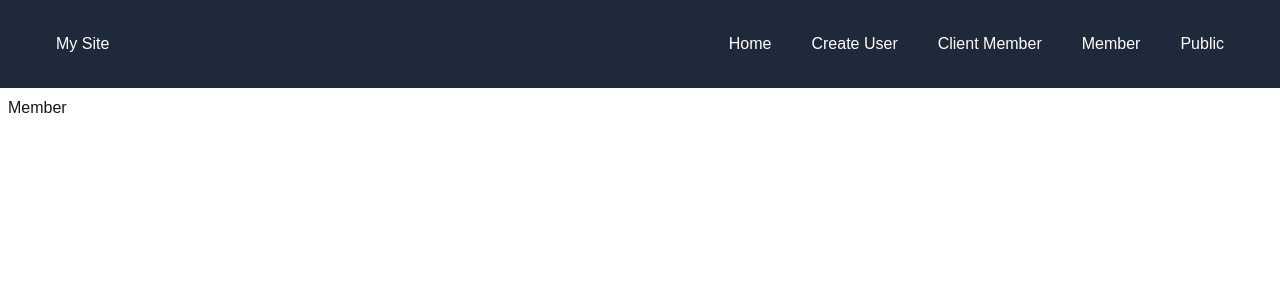
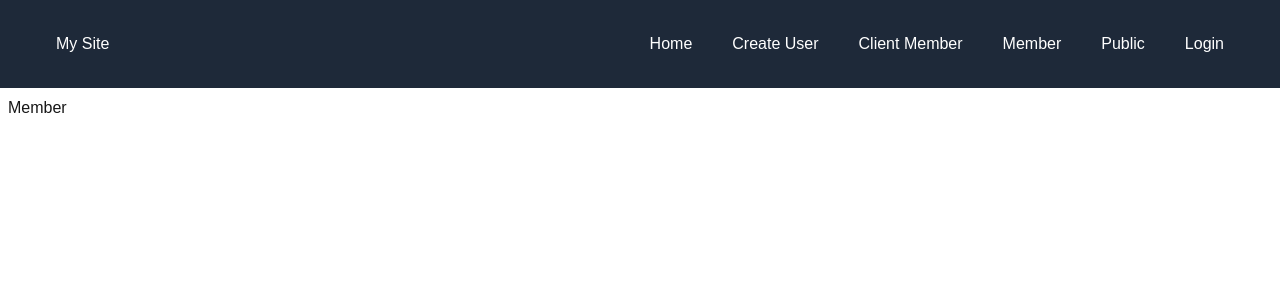
Before and after one commit to karthikvishal-s/NextAuth, a Next.js app: page /Member in a window 1280 px wide. Shown: the top 300 px of the page. Built offline with nearby package versions, Linux system fonts and the light colour scheme; no server answers.

Commit message:
env variables added and tried connection but failed

```diff
--- a/app/(components)/Nav.jsx
+++ b/app/(components)/Nav.jsx
@@ -1,7 +1,11 @@
 import Link from 'next/link'
 import React from 'react'
+import { options } from '@/app/api/auth/[...nextauth]/options'
+import { getServerSession } from 'next-auth'
 
-const Nav = () => {
+const Nav = async() => {
+
+  const session = await getServerSession(options);
   return (
     <header className='bg-gray-800 text-white p-4'>
       <nav className='flex justify-between items-center w-full px-10 py-4'>
@@ -14,7 +18,10 @@
           <Link href='/ClientMember' className='text-white hover:text-gray-300'> Client Member</Link>
           <Link href='/Member' className='text-white hover:text-gray-300'> Member</Link>
           <Link href='/Public' className='text-white hover:text-gray-300'>Public</Link>
-
+           {session?
+           (<Link href="/api/auth/signout?callbackUrl=/">Logout</Link>)
+            :
+          (<Link href="/api/auth/signin">Login</Link>)}
         </div>
       </nav>
     </header>
```
Also changed, not shown: app/api/auth/[...nextauth]/options.js (+12 -0 lines).
